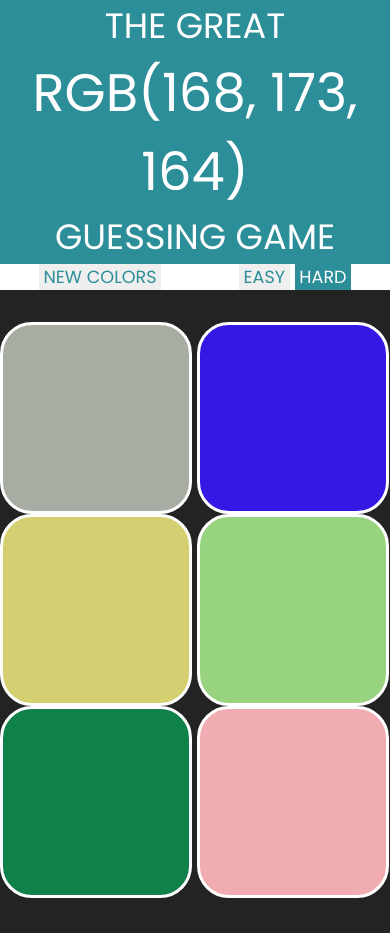
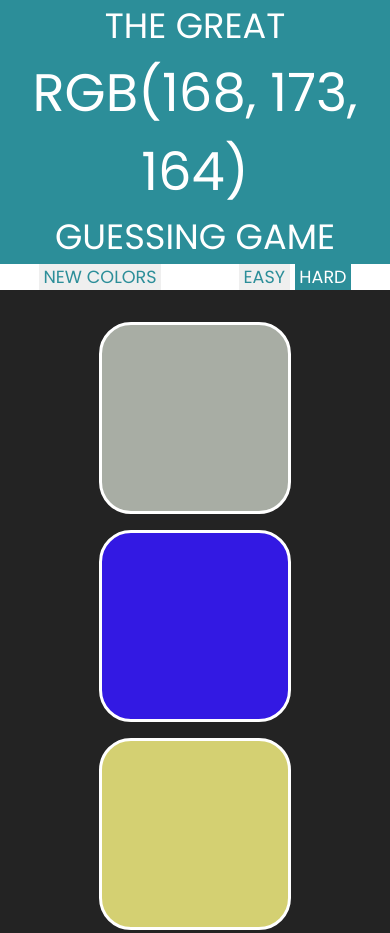
Before and after one commit to raf0411/Color-Guessing-Game, a plain HTML site: page index.html in a window 390 px wide. Shown: the top 933 px of the page. Before the commit the page ends 898 px from the top, so only its background shows below. Drawn offline with Linux system fonts and the light colour scheme.

Commit message:
responsive grid

```diff
--- a/style.css
+++ b/style.css
@@ -77,6 +77,10 @@ body {
   margin: 0 auto;
   padding-top: 2rem;
   max-width: 37.5rem;
+  display: grid;
+  place-items: center;
+  grid-template-columns: 1fr 1fr 1fr;
+  gap: 1rem;
 }
 
 .colors{
@@ -96,3 +100,9 @@ body {
 .answer-info{
   color: #2c8e99;
 }
+
+@media screen and (max-width: 600px) {
+  .guesses-container{
+    grid-template-columns: 1fr;
+  }
+}
```
